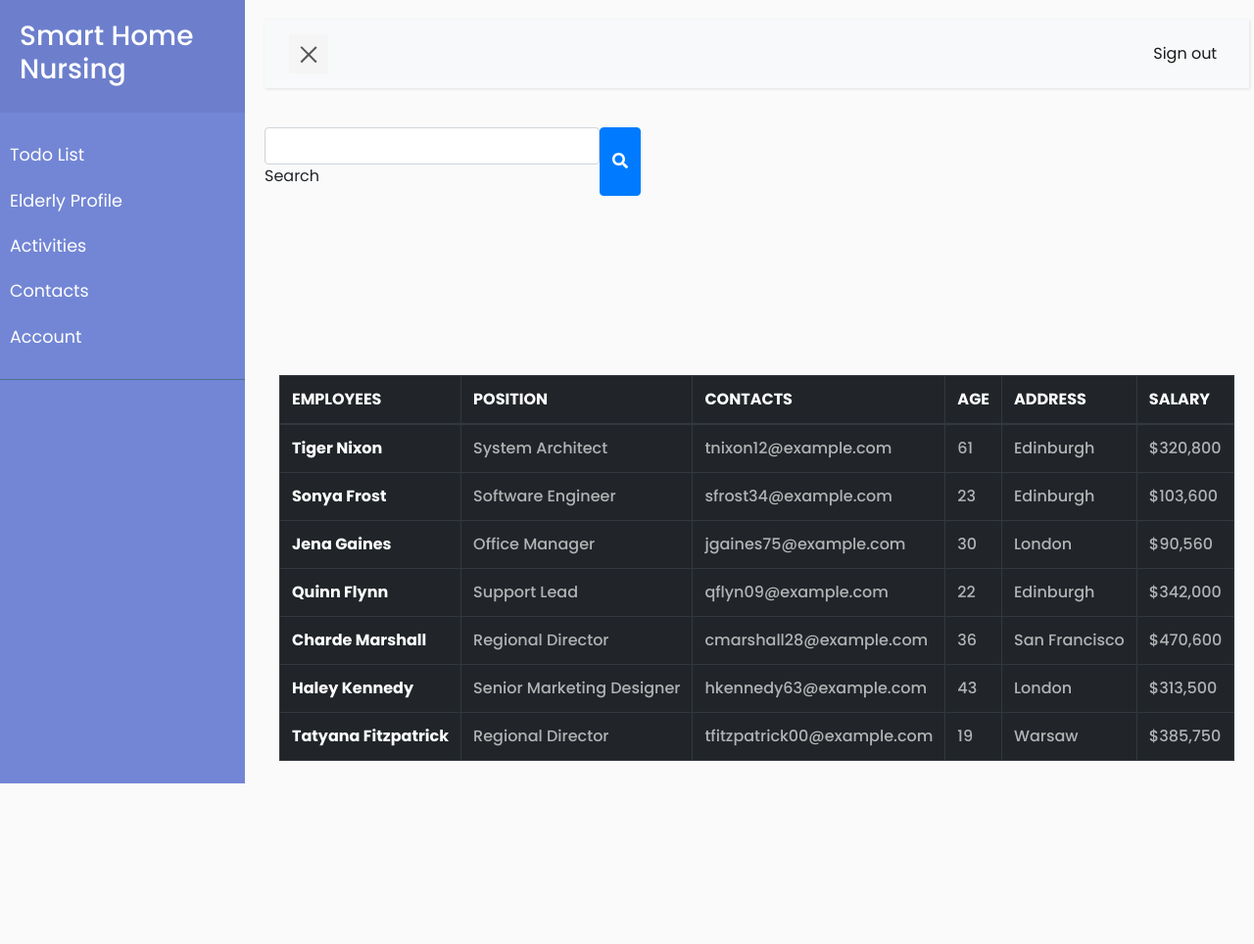
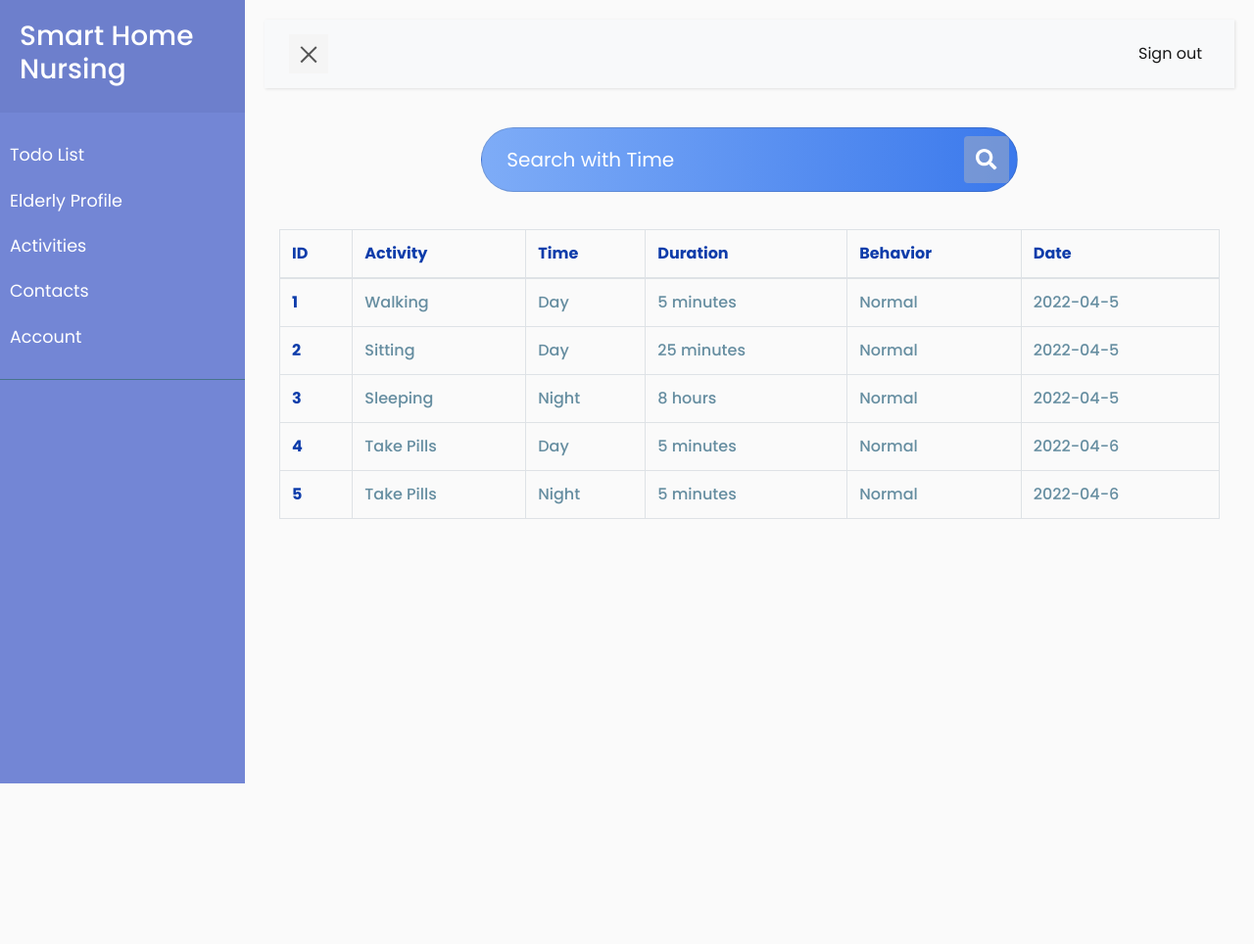
Before and after one commit to MsAnamtaKhan/SmartHomeWebApplication, a Flask app: page /activities in a window 1280 px wide. Shown: the whole page at 98% size. Before the commit the page ends 800 px from the top, so only its background shows below. Run offline with Flask 2, Linux system fonts and the light colour scheme; some libraries are stand-ins or nearby versions.

Commit message:
Activities Page

```diff
--- a/application/templates/activities.html
+++ b/application/templates/activities.html
@@ -1,94 +1,96 @@
-{% extends 'base.html' %}
-{% block title %}
-    Activities Page
-{% endblock %}
+{% extends 'base.html' %} {% block title %} Activities Page {% endblock %} {%
+block content %}
+<div class="container">
+  <div class="row">
+    <div class="col-md-10 col-lg-8 col-xl-7 mx-auto">
+      <div
+        class="card mb-2"
+        style="
+          border-radius: 5em;
+          background: linear-gradient(to right, #7eacf7, #3b79ec);
+        "
+      >
+        <div class="card-body p-2">
+          <div class="input-group input-group-lg">
+            <input
+              type="text"
+              class="form-control form-control-lg rounde bg-transparent text-white"
+              placeholder="Search with Time"
+              aria-label="Search with Time"
+              aria-describedby="basic-addon2"
+            />
+            <span
+              class="input-group-text border-0"
+              id="basic-addon2"
+              style="background-color: rgba(185, 184, 184, 0.431)"
+              ><i class="fas fa-search fa-lg text-white"></i
+            ></span>
+          </div>
+        </div>
+      </div>
+    </div>
+  </div>
+</div>
 
-{% block content %}
-<div class="input-group">
-  <div class="form-outline">
-    <input type="search" id="form1" class="form-control" />
-    <label class="form-label" for="form1">Search</label>
-  </div>
-  <button type="button" class="btn btn-primary">
-    <i class="fas fa-search"></i>
-  </button>
-</div>
 <!--Table-->
 
-<section class="intro">
 <!-- <div class="gradient-custom-2 h-100"> -->
-    <div class="mask d-flex align-items-center h-100">
-      <div class="container">
+<div class="align-items-center h-100">
+  <div class="container" style="padding-top: 30px;">
     <div class="row justify-content-center">
       <div class="col-12">
         <div class="table-responsive">
-              <table class="table table-dark table-bordered mb-0">
+          <table class="table  table-bordered mb-0">
             <thead>
               <tr>
-                    <th scope="col">EMPLOYEES</th>
-                    <th scope="col">POSITION</th>
-                    <th scope="col">CONTACTS</th>
-                    <th scope="col">AGE</th>
-                    <th scope="col">ADDRESS</th>
-                    <th scope="col">SALARY</th>
+                <th scope="col">ID</th>
+                <th scope="col">Activity</th>
+                <th scope="col">Time</th>
+                <th scope="col">Duration</th>
+                <th scope="col">Behavior</th>
+                <th scope="col">Date</th>
               </tr>
             </thead>
             <tbody>
               <tr>
-                    <th scope="row">Tiger Nixon</th>
-                    <td>System Architect</td>
-                    <td>tnixon12@example.com</td>
-                    <td>61</td>
-                    <td>Edinburgh</td>
-                    <td>$320,800</td>
+                <th scope="row">1</th>
+                <td>Walking</td>
+                <td>Day</td>
+                <td>5 minutes</td>
+                <td>Normal</td>
+                <td>2022-04-5</td>
               </tr>
               <tr>
-                    <th scope="row">Sonya Frost</th>
-                    <td>Software Engineer</td>
-                    <td>sfrost34@example.com</td>
-                    <td>23</td>
-                    <td>Edinburgh</td>
-                    <td>$103,600</td>
+                <th scope="row">2</th>
+                <td>Sitting</td>
+                <td>Day</td>
+                <td>25 minutes</td>
+                <td>Normal</td>
+                <td>2022-04-5</td>
               </tr>
               <tr>
-                    <th scope="row">Jena Gaines</th>
-                    <td>Office Manager</td>
-                    <td>jgaines75@example.com</td>
-                    <td>30</td>
-                    <td>London</td>
-                    <td>$90,560</td>
+                <th scope="row">3</th>
+                <td>Sleeping</td>
+                <td>Night</td>
+                <td>8 hours</td>
+                <td>Normal</td>
+                <td>2022-04-5</td>
               </tr>
               <tr>
-                    <th scope="row">Quinn Flynn</th>
-                    <td>Support Lead</td>
-                    <td>qflyn09@example.com</td>
-                    <td>22</td>
-                    <td>Edinburgh</td>
-                    <td>$342,000</td>
+                <th scope="row">4</th>
+                <td>Take Pills</td>
+                <td>Day</td>
+                <td>5 minutes</td>
+                <td>Normal</td>
+                <td>2022-04-6</td>
               </tr>
               <tr>
-                    <th scope="row">Charde Marshall</th>
-                    <td>Regional Director</td>
-                    <td>cmarshall28@example.com</td>
-                    <td>36</td>
-                    <td>San Francisco</td>
-                    <td>$470,600</td>
-                  </tr>
-                  <tr>
-                    <th scope="row">Haley Kennedy</th>
-                    <td>Senior Marketing Designer</td>
-                    <td>hkennedy63@example.com</td>
-                    <td>43</td>
-                    <td>London</td>
-                    <td>$313,500</td>
-                  </tr>
-                  <tr>
-                    <th scope="row">Tatyana Fitzpatrick</th>
-                    <td>Regional Director</td>
-                    <td>tfitzpatrick00@example.com</td>
-                    <td>19</td>
-                    <td>Warsaw</td>
-                    <td>$385,750</td>
+                <th scope="row">5</th>
+                <td>Take Pills</td>
+                <td>Night</td>
+                <td>5 minutes</td>
+                <td>Normal</td>
+                <td>2022-04-6</td>
               </tr>
             </tbody>
           </table>
@@ -98,10 +100,62 @@
   </div>
 </div>
 
-</section>
 <!--Table-->
 
 <style>
+  html,
+  body,
+  .intro {
+    height: 100%;
+  }
+
+  .form-control {
+    border-color: transparent;
+  }
+
+  .input-group > .form-control:focus {
+    border-color: transparent;
+    box-shadow: inset 0 0 0 1px transparent;
+  }
+
+  .btn-link:hover {
+    color: #f0b6d5;
+    background-color: rgba(255, 255, 255, 0.35);
+  }
+
+  .btn-link:active,
+  .btn-link.active {
+    color: #f0b6d5;
+    background-color: rgba(255, 255, 255, 0.35);
+  }
+
+  .btn-link:focus,
+  .btn-link.focus {
+    color: #f0b6d5;
+    background-color: rgba(255, 255, 255, 0.35);
+  }
+
+  .btn-link:active:focus,
+  .btn-link.active:focus {
+    color: #f0b6d5;
+    background-color: rgba(255, 255, 255, 0.35);
+  }
+
+  .form-control::placeholder {
+    color: #fff;
+  }
+
+  .purple-gradient {
+    color: #fff;
+    background: linear-gradient(to right, #f0b6d5, #a38495);
+  }
+  .btn.purple-gradient:hover {
+    color: #fff;
+  }
+
+  .text-pink {
+    color: #f0b6d5;
+  }
 
   html,
   body,
@@ -129,12 +183,12 @@ table th {
 
   thead th,
   tbody th {
-  color: #fff;
+    color: rgb(13, 60, 170);
   }
 
   tbody td {
     font-weight: 500;
-  color: rgba(255,255,255,.65);
+    color: rgba(21, 83, 112, 0.65);
   }
 </style>
 {% endblock %}
```
Lines whose indentation alone changed are shown as unchanged.
